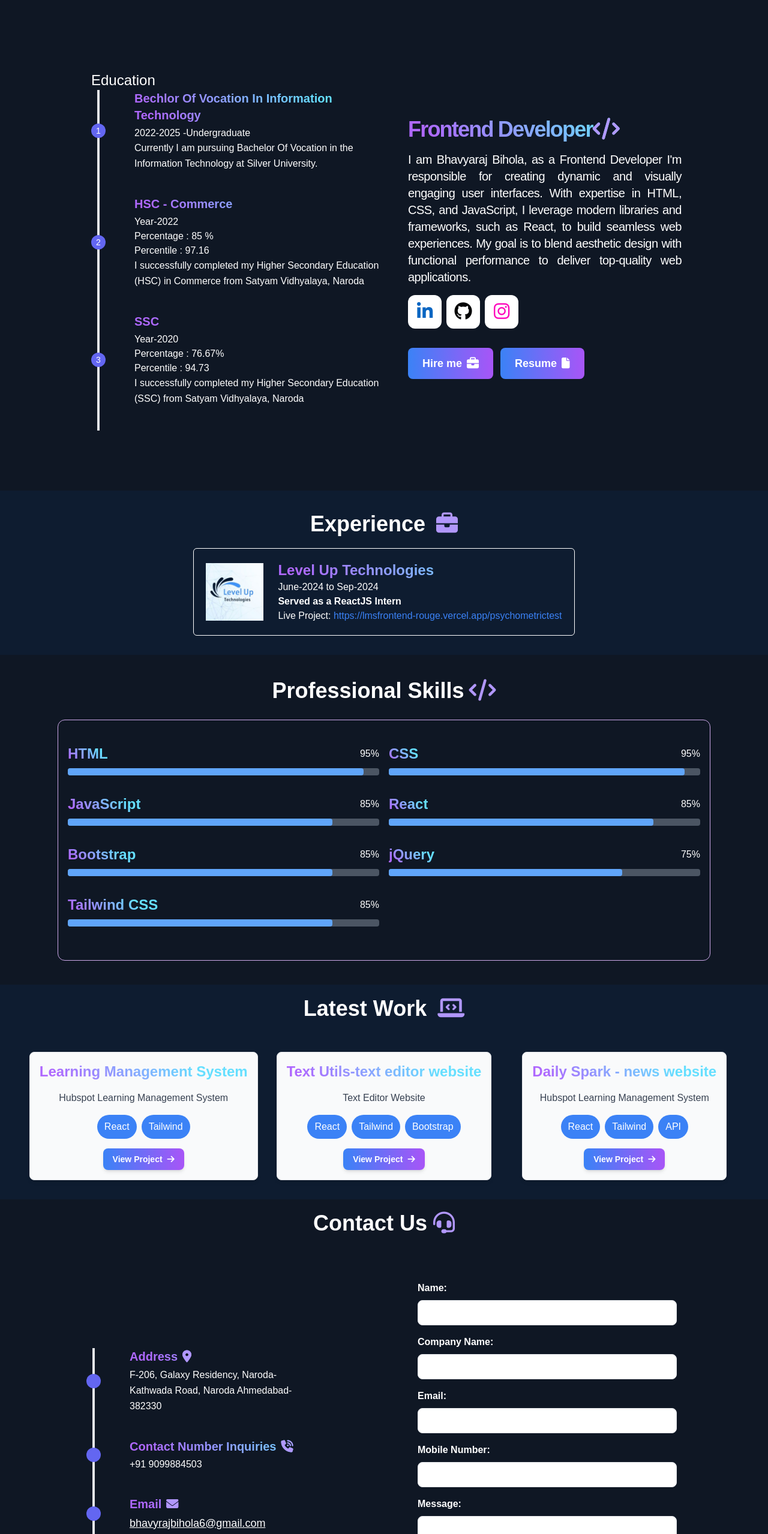
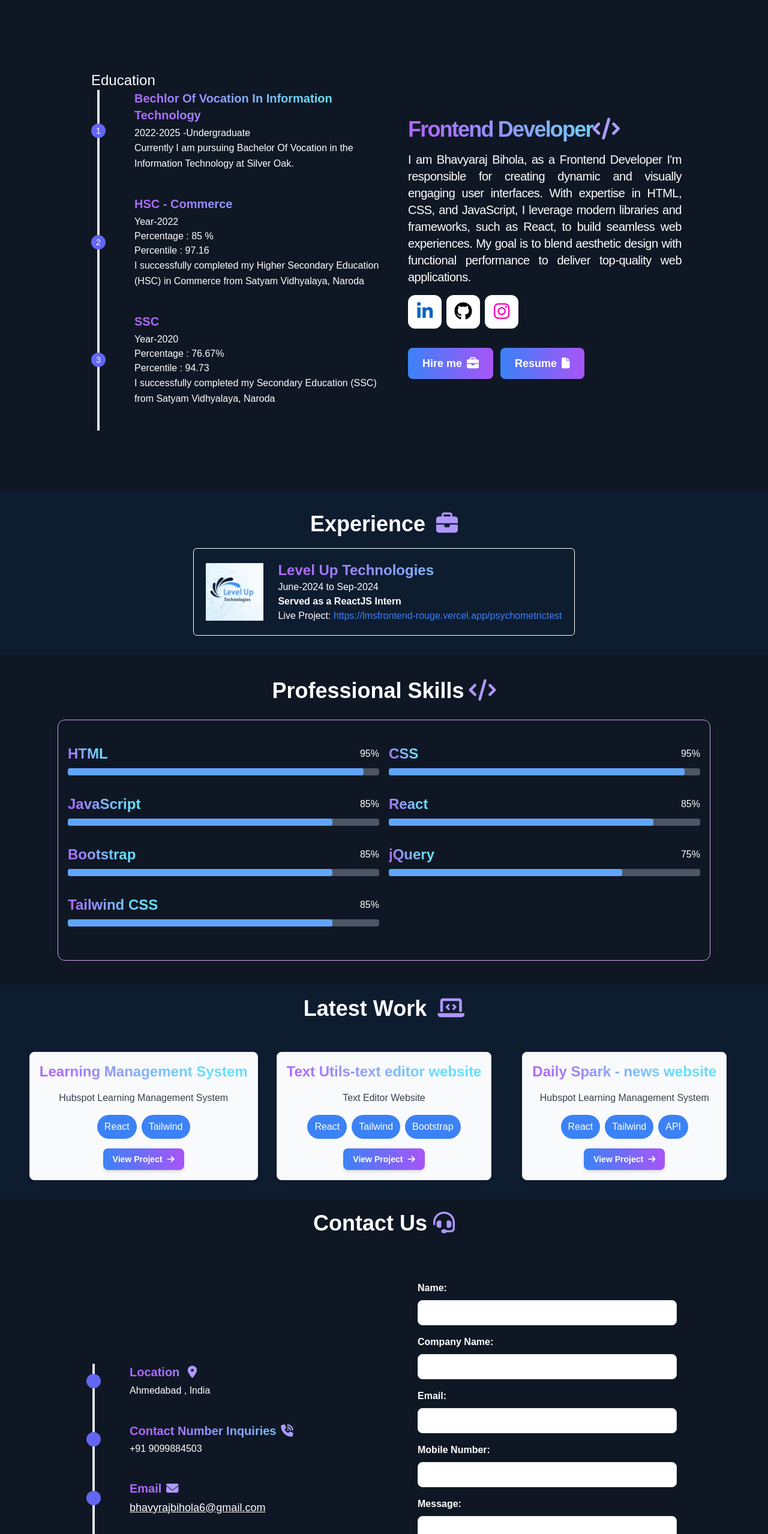
Before and after one commit to Bhavyaraj123/Bhavyaraj-Portfolio, a React (Create React App) app: page / in a window 1280 px wide. Shown: the part 990-3548 px from the top of the page at 60% size. Built offline with nearby package versions, Linux system fonts and the light colour scheme.

Commit message:
change the adress

```diff
--- a/src/components/About.js
+++ b/src/components/About.js
@@ -107,7 +107,7 @@ const About = () => {
                       <p className="text-white"> 2022-2025 -Undergraduate</p>
                       <p className="leading-relaxed text-white ">
                         Currently I am pursuing Bachelor Of Vocation in the
-                        Information Technology at Silver University.
+                        Information Technology at Silver Oak.
                       </p>
                     </div>
                   </div>
@@ -154,7 +154,7 @@ const About = () => {
                       <p className="text-md text-white"> Percentage : 76.67%</p>
                       <p className="text-md text-white"> Percentile : 94.73</p>
                       <p className="leading-relaxed text-md text-white ">
-                        I successfully completed my Higher Secondary Education
+                        I successfully completed my Secondary Education
                         (SSC) from Satyam Vidhyalaya, Naroda{" "}
                       </p>
                     </div>
--- a/src/components/Contact.js
+++ b/src/components/Contact.js
@@ -81,10 +81,10 @@ const Contact = () => {
                 <div className="flex-grow pl-6 flex flex-col sm:flex-row items-start">
                   <div className="flex-grow sm:pl-6 mt-6 sm:mt-0">
                     <h2 className="font-bold title-font text-transparent bg-clip-text bg-tsecondary mb-1 text-xl">
-                      Address<i className="fa-solid ml-2 fa-location-dot" style={{ color: '#B197FC' }}></i>
+                      Location <i className="fa-solid ml-2 fa-location-dot" style={{ color: '#B197FC' }}></i>
                     </h2>
                     <p className="leading-relaxed text-white w-3/4">
-                      F-206, Galaxy Residency, Naroda-Kathwada Road, Naroda Ahmedabad-382330
+                       Ahmedabad , India
                     </p>
                   </div>
                 </div>
```
